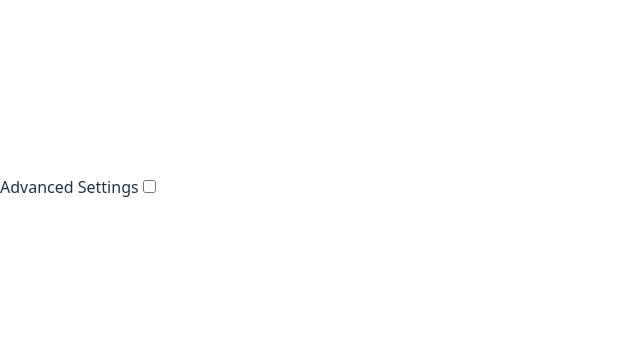
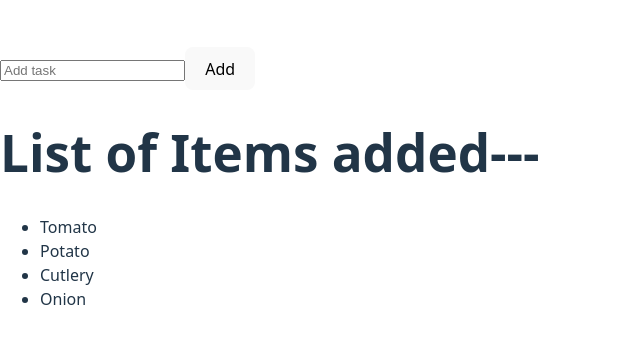
Before and after one commit to Abhishekwmg/prReactCode2, a React (Vite) app in the folder practice-react/: page / in a window 1280 px wide. Shown: the part 213-556 px from the top of the page, without its empty margins (0-640 px from the left). Built offline with nearby package versions, Linux system fonts and the light colour scheme.

Commit message:
add-items

```diff
--- a/practice-react/src/App.jsx
+++ b/practice-react/src/App.jsx
@@ -5,7 +5,8 @@
 // import Form from "./form/Form"
 // import Combine from "./combine-output/Combine"
 import Settings from "./checbox/Settings"
+import AddItem from "./add/AddItem"
 
 export default function App() {
-  return <Settings />
+  return <AddItem />
 }
--- /dev/null
+++ b/practice-react/src/add/AddItem.jsx
@@ -0,0 +1,57 @@
+import { useState } from "react"
+import { isTemplateSpan } from "typescript";
+
+export default function AddItem() {
+
+
+    const [item, setItem] = useState(initialData);
+    const [add, setAdd] = useState("");
+
+    let nextId = 4;
+
+    function handleAddTask() {
+        setItem((item) => {
+            return [
+                ...item,
+                {
+                    text: add,
+                    id: nextId++
+                }
+            ]
+        })
+        setAdd("");
+    }
+
+    return <>
+        <input value={add} type="text" placeholder="Add task" onChange={e => setAdd(e.target.value)} />
+        <button onClick={handleAddTask}>Add</button>
+        <h1>List of Items added---</h1>
+        <ul>
+            {
+                item.map((i) => {
+                    return <li key={i.id}>{i.text}</li>
+                })
+            }
+        </ul>
+    </>
+}
+
+
+const initialData = [
+    {
+        id: 1,
+        text: "Tomato"
+    },
+    {
+        id: 2,
+        text: "Potato"
+    },
+    {
+        id: 3,
+        text: "Cutlery"
+    },
+    {
+        id: 4,
+        text: "Onion"
+    },
+]
```
